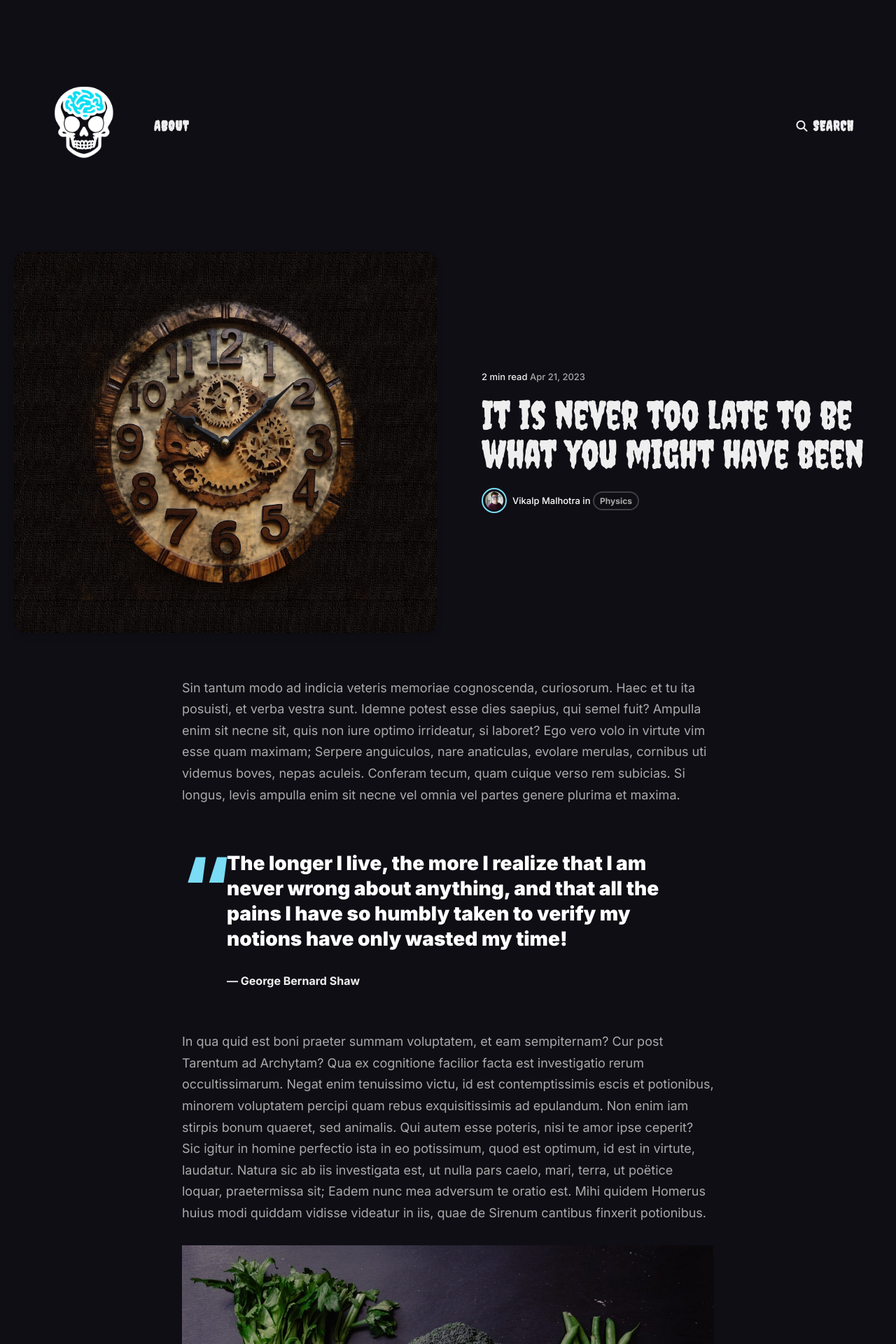
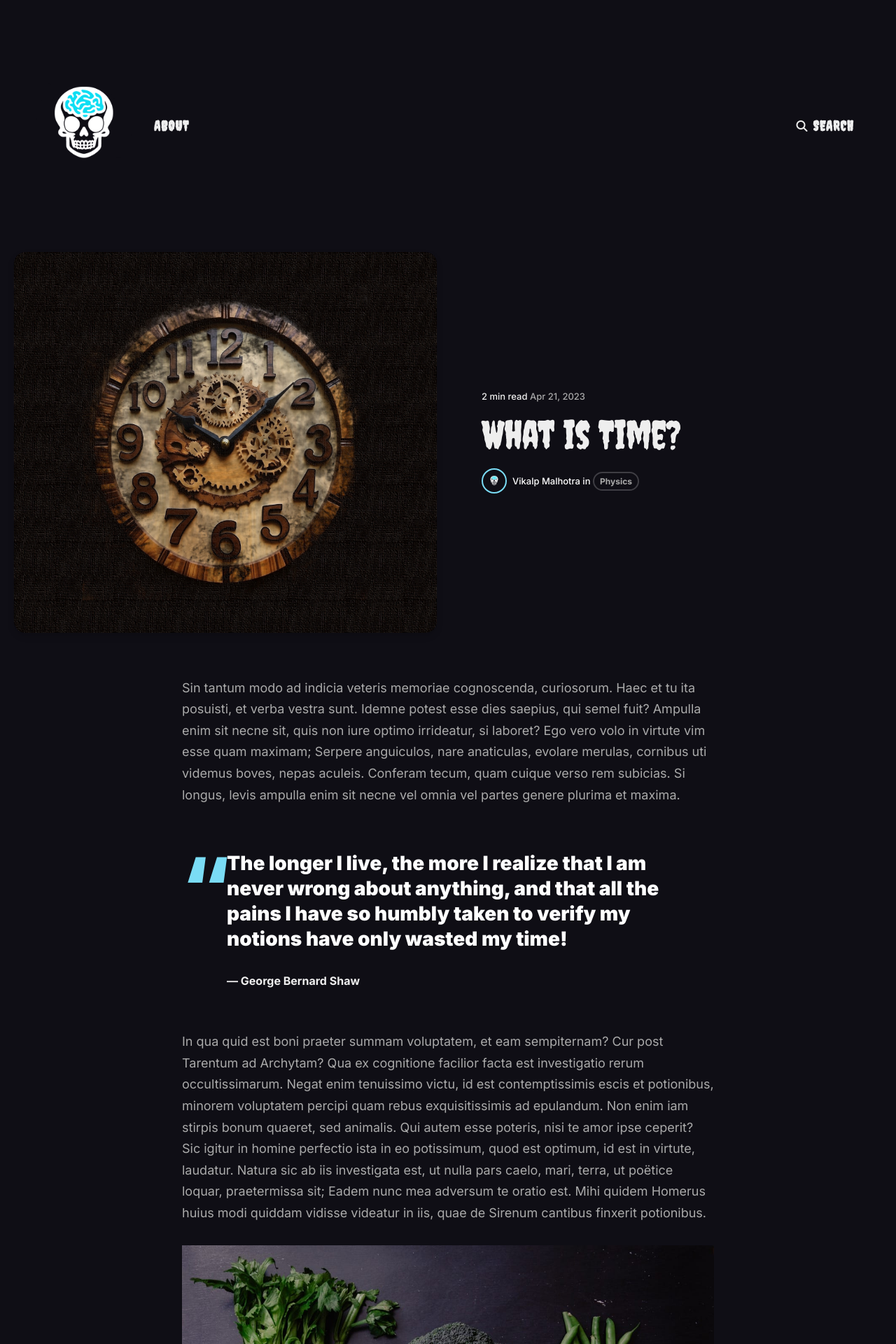
Before and after one commit to physicalrobot/thoughtwaves, a Jekyll site: the page built from _posts/2023-04-21-It-i-never-too-late-to-be-what-you-might-have-been.md, in a window 1280 px wide. Shown: the top 1920 px of the page at 70% size. Built offline with Jekyll 4.4.1, drawn with Linux system fonts in a browser that asks for light colours; some of the changed text lies outside the part shown.

Commit message:
fixed mobile version of logo image

```diff
--- a/_data/settings.yml
+++ b/_data/settings.yml
@@ -23,7 +23,7 @@
 # Author Settings
 author:
   name: Vikalp Malhotra
-  avatar: '/images/15.jpg'
+  avatar: '/images/logo2.png'
 
 
 #-------------------------------
--- a/_posts/2023-04-21-It-i-never-too-late-to-be-what-you-might-have-been.md
+++ b/_posts/2023-04-21-It-i-never-too-late-to-be-what-you-might-have-been.md
@@ -1,6 +1,6 @@
 ---
 layout: post
-title:  It is never too late to be what you might have been
+title:  What is Time?
 description: Sin tantum modo ad indicia veteris memoriae cognoscenda, curiosorum. Haec et tu ita posuisti, et verba vestra sunt. Idemne potest esse dies...
 date:   2023-04-21 15:01:35 +0300
 image:  '/images/clock.jpg'
--- a/_sass/3-modules/_header.scss
+++ b/_sass/3-modules/_header.scss
@@ -47,6 +47,9 @@
 
 .logo__image {
   max-height: 200px;
+  @media (max-width: $tablet) {
+    max-height: 20px;
+  }
 }
 
 /* Nav */
```
Also changed, not shown: images/clock12.jpg (added), images/pittie.png (added).
